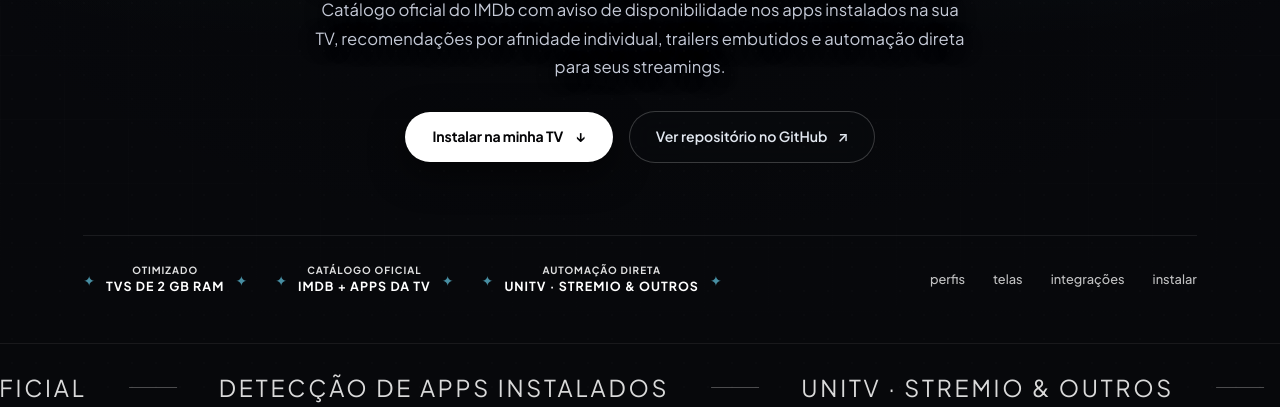
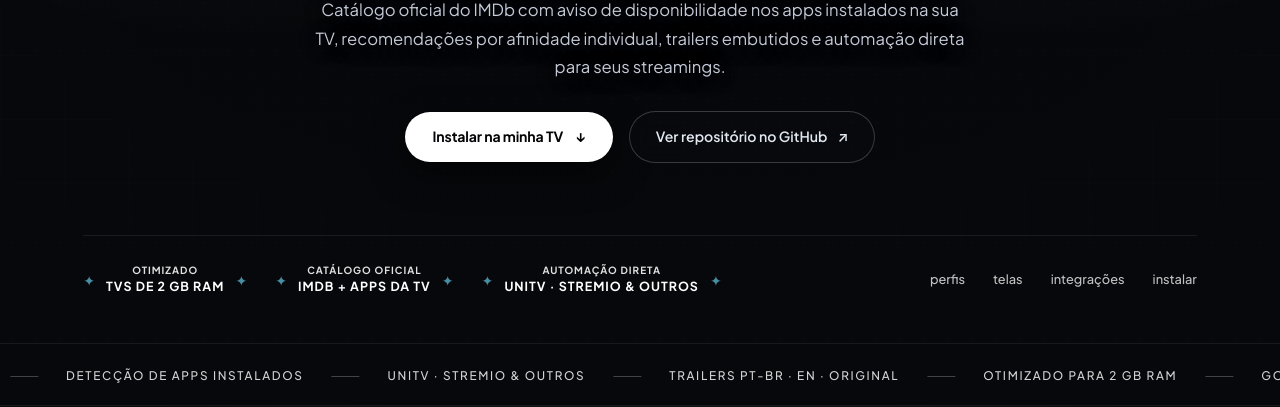
Before and after one commit to TheReyzer/Pixel-TV, a plain HTML site: page docs/index.html in a window 1280 px wide. Shown: the part 393-800 px from the top of the page. Drawn offline with Linux system fonts and the light colour scheme.

Commit message:
feat(docs): reduz font-size do marquee editorial para exibir mais itens simultaneamente

```diff
--- a/docs/index.html
+++ b/docs/index.html
@@ -565,7 +565,7 @@
     .editorial-ribbon {
       border-top: 1px solid rgba(255, 255, 255, 0.07);
       border-bottom: 1px solid rgba(255, 255, 255, 0.07);
-      padding: 26px 0;
+      padding: 18px 0;
       overflow: hidden;
       white-space: nowrap;
       background: #07080b;
@@ -574,26 +574,26 @@
     .ribbon-track {
       display: inline-flex;
       align-items: center;
-      gap: 42px;
-      animation: marqueeSlide 38s linear infinite;
+      gap: 28px;
+      animation: marqueeSlide 42s linear infinite;
     }
 
     .ribbon-phrase {
       display: inline-flex;
       align-items: center;
-      gap: 42px;
-      font-size: clamp(1.1rem, 2vw, 1.45rem);
-      font-weight: 400;
-      letter-spacing: 0.12em;
+      gap: 28px;
+      font-size: clamp(0.74rem, 0.9vw, 0.86rem);
+      font-weight: 500;
+      letter-spacing: 0.14em;
       text-transform: uppercase;
-      color: rgba(255, 255, 255, 0.85);
+      color: rgba(255, 255, 255, 0.82);
     }
 
     .ribbon-line {
       display: inline-block;
-      width: 48px;
+      width: 28px;
       height: 1px;
-      background: rgba(255, 255, 255, 0.28);
+      background: rgba(255, 255, 255, 0.24);
     }
 
     @keyframes marqueeSlide {
@@ -1644,12 +1644,16 @@
           <span>CATÁLOGO IMDB OFICIAL</span><span class="ribbon-line"></span>
           <span>DETECÇÃO DE APPS INSTALADOS</span><span class="ribbon-line"></span>
           <span>UNITV · STREMIO &amp; OUTROS</span><span class="ribbon-line"></span>
+          <span>TRAILERS PT-BR · EN · ORIGINAL</span><span class="ribbon-line"></span>
+          <span>OTIMIZADO PARA 2 GB RAM</span><span class="ribbon-line"></span>
           <span>GOOGLE DRIVE SYNC</span><span class="ribbon-line"></span>
         </div>
         <div class="ribbon-phrase">
           <span>CATÁLOGO IMDB OFICIAL</span><span class="ribbon-line"></span>
           <span>DETECÇÃO DE APPS INSTALADOS</span><span class="ribbon-line"></span>
           <span>UNITV · STREMIO &amp; OUTROS</span><span class="ribbon-line"></span>
+          <span>TRAILERS PT-BR · EN · ORIGINAL</span><span class="ribbon-line"></span>
+          <span>OTIMIZADO PARA 2 GB RAM</span><span class="ribbon-line"></span>
           <span>GOOGLE DRIVE SYNC</span><span class="ribbon-line"></span>
         </div>
       </div>
```
